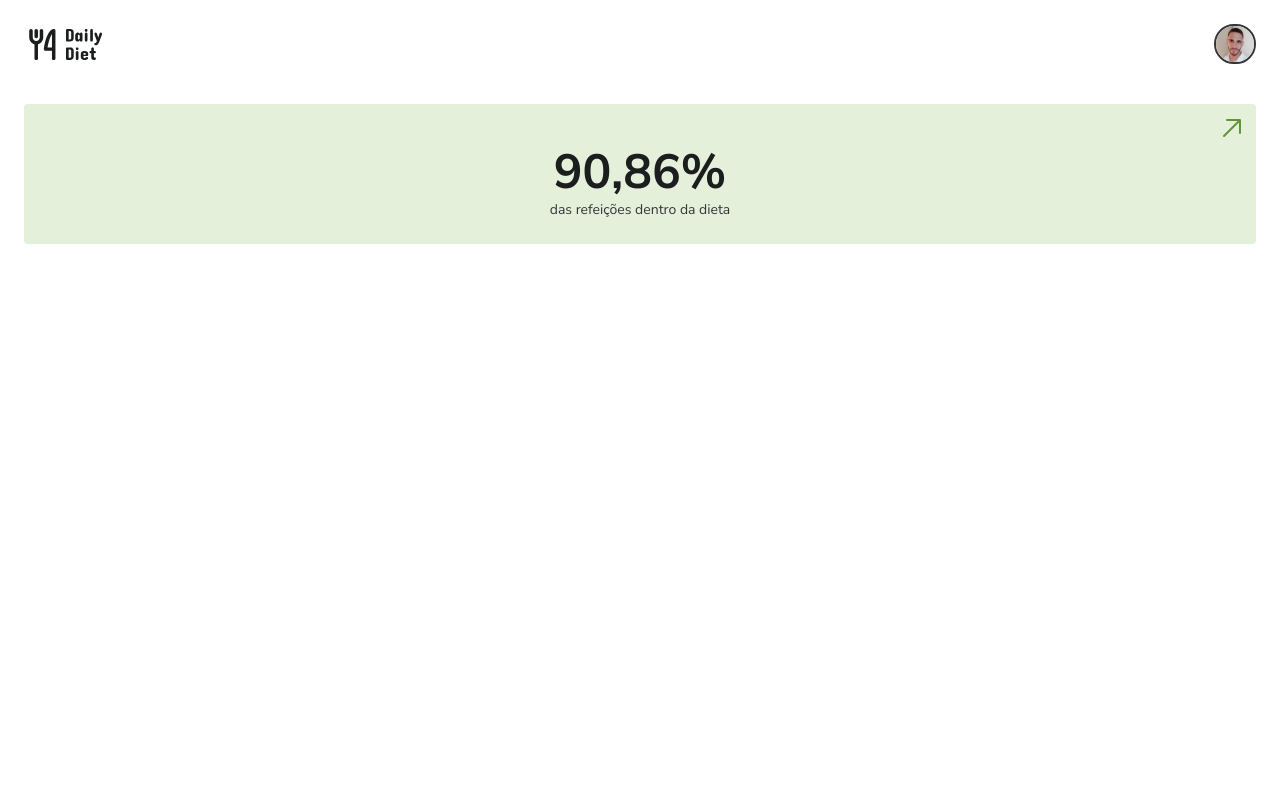
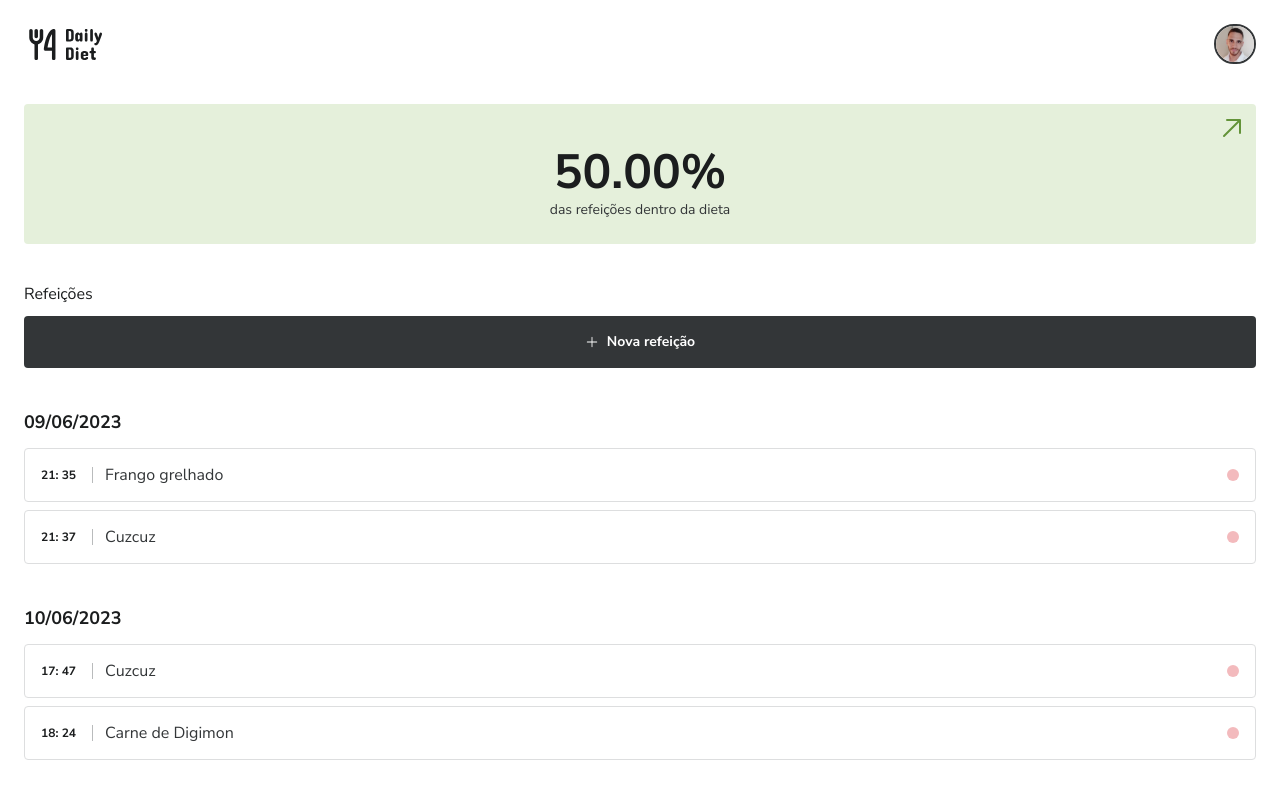
Before and after one commit to EduardoNGomes/Daily_Diet_Front-end, a React (Vite) app: page / in a window 1280 px wide. Built offline with nearby package versions, Linux system fonts and the light colour scheme.

Commit message:
feature: Create Page Home

```diff
--- /dev/null
+++ b/src/components/AllMeals.tsx
@@ -0,0 +1,43 @@
+interface DataResponseMealsProps {
+  data: string
+  items: {
+    id: string
+    user_id: string
+    name: string
+    description: string
+    isOnDiet: boolean | number
+    created_at: string
+    updated_at: string
+  }[]
+}
+
+interface AllMealsProps {
+  AllMeals: DataResponseMealsProps
+}
+
+export const AllMeals = ({ AllMeals }: AllMealsProps) => {
+  return (
+    <section className="flex flex-col gap-2">
+      <h4 className="text-gray-1 mb-1 text-lg font-bold">
+        {AllMeals.data.split('-').reverse().join('/')}
+      </h4>
+      {AllMeals.items.map((meal) => (
+        <div
+          key={meal.id}
+          className="flex items-center p-4 rounded w-full gap-3  border-gray-5 border"
+        >
+          <div className="border-r border-gray-4 pr-4 text-xs text-gray-1 font-bold">
+            {meal.updated_at.split(' ')[1].split(':')[0]}:{' '}
+            {meal.updated_at.split(' ')[1].split(':')[1]}
+          </div>
+          <p className="flex-1 text-base leading-5 text-gray-2 font-normal">
+            {meal.name}
+          </p>
+          <div className=" rounded-full h-3 w-3 bg-red-mid">
+            <span className="h-3 w-3 bg-red-mid"></span>
+          </div>
+        </div>
+      ))}
+    </section>
+  )
+}
--- /dev/null
+++ b/src/components/ButtonNewMeal.tsx
@@ -0,0 +1,14 @@
+import { Plus } from '@phosphor-icons/react'
+
+export const ButtonNewMeal = () => {
+  return (
+    <div className="flex flex-col gap-3 items-center">
+      <h3 className="self-start text-base leading-5 text-gray-1">Refeições</h3>
+
+      <button className="flex items-center gap-2 bg-gray-2 text-white py-4 px-6 w-full justify-center rounded hover:bg-gray-1 text-sm font-bold">
+        <Plus />
+        <p>Nova refeição</p>
+      </button>
+    </div>
+  )
+}
--- a/src/components/Profile.tsx
+++ b/src/components/Profile.tsx
@@ -1,11 +1,14 @@
 import logo from '../assets/Logo.svg'
-import perfil from '../assets/perfil.jpg'
-export const Profile = () => {
+
+interface ProfileProps {
+  avatarUrl: string
+}
+export const Profile = ({ avatarUrl }: ProfileProps) => {
   return (
     <div className="flex items-center justify-between">
       <img src={logo} alt="" />
       <img
-        src={perfil}
+        src={avatarUrl}
         alt=""
         className="w-fit object-cover h-10 rounded-full border-2 border-gray-2"
       />
--- a/src/components/Statistic.tsx
+++ b/src/components/Statistic.tsx
@@ -1,13 +1,17 @@
 import { ArrowUpRight } from '@phosphor-icons/react'
 
-export const Statistic = () => {
+interface StatisticProps {
+  percentage: string
+}
+
+export const Statistic = ({ percentage }: StatisticProps) => {
   return (
     <div className="flex flex-col w-full gap-2 items-center pt-2 px-2 pb-6   rounded bg-green-light">
       <span className="self-end">
         <ArrowUpRight size={32} className="text-green-dark" />
       </span>
       <h2 className="text-gray-1 font-bold leading-10 text-5xl">
-        <span>90,86</span>%
+        <span>{percentage}</span>%
       </h2>
       <p className="text-gray-2 text-sm">das refeições dentro da dieta</p>
     </div>
--- a/src/pages/Home.tsx
+++ b/src/pages/Home.tsx
@@ -1,11 +1,83 @@
 import { Profile } from '../components/Profile'
 import { Statistic } from '../components/Statistic'
+// Simulate image User
+import perfil from '../assets/perfil.jpg'
+import { ButtonNewMeal } from '../components/ButtonNewMeal'
+import { AllMeals } from '../components/AllMeals'
+
+// simulate statisticUser
+const statistic = {
+  allMeals: 4,
+  mealsOnDiet: 2,
+  mealsOffDiet: 2,
+  dietSequence: 1,
+  percentageOnDiet: '50.00',
+  percentageOffDiet: '50.00',
+}
+const response = [
+  {
+    data: '2023-06-09',
+    items: [
+      {
+        id: '870170af-7572-402c-8837-9d7aaf3bee49',
+        user_id: '17e815c6-79d2-4c6c-b8ae-e6357a2874d2',
+        name: 'Frango grelhado',
+        description: '200g de peito de frango grelhado',
+        isOnDiet: 1,
+        created_at: '2023-06-09 21:35:13',
+        updated_at: '2023-06-09 21:35:13',
+      },
+      {
+        id: '4dad6166-3f8c-4341-b117-82f706da55b4',
+        user_id: '17e815c6-79d2-4c6c-b8ae-e6357a2874d2',
+        name: 'Cuzcuz',
+        description: 'Coco coberto de leite e leite condensado',
+        isOnDiet: 0,
+        created_at: '2023-06-09 21:37:30',
+        updated_at: '2023-06-09 21:37:30',
+      },
+    ],
+  },
+  {
+    data: '2023-06-10',
+    items: [
+      {
+        id: 'abb68100-93b6-4fa3-850f-f4114cd9e9be',
+        user_id: '17e815c6-79d2-4c6c-b8ae-e6357a2874d2',
+        name: 'Cuzcuz',
+        description: 'Coco coberto de leite e leite condensado',
+        isOnDiet: 0,
+        created_at: '2023-06-10 17:47:34',
+        updated_at: '2023-06-10 17:47:34',
+      },
+      {
+        id: 'afa290d5-98d8-48b6-90b3-20e42a0a6365',
+        user_id: '17e815c6-79d2-4c6c-b8ae-e6357a2874d2',
+        name: 'Carne de Digimon',
+        description: 'Agomom e Patagom desfiado',
+        isOnDiet: 1,
+        created_at: '2023-06-10 18:24:54',
+        updated_at: '2023-06-10 18:24:54',
+      },
+    ],
+  },
+]
 
 export const Home = () => {
   return (
     <main className="flex flex-col gap-10">
-      <Profile />
-      <Statistic />
+      <Profile avatarUrl={perfil} />
+      <Statistic
+        percentage={
+          Number(statistic.percentageOnDiet) >= 50
+            ? statistic.percentageOnDiet
+            : statistic.percentageOffDiet
+        }
+      />
+      <ButtonNewMeal />
+      {response.map((element) => (
+        <AllMeals key={element.data} AllMeals={element} />
+      ))}
     </main>
   )
 }
--- a/src/styles/global.css
+++ b/src/styles/global.css
@@ -4,6 +4,8 @@
 
 * {
   font-family: 'Nunito Sans', sans-serif;
+
+  transition: all 1s ease-in-out;
 }
 
 body {
--- a/tailwind.config.js
+++ b/tailwind.config.js
@@ -17,7 +17,8 @@ export default {
       'gray-4': '#B9BBBC',
       'gray-5': '#DDDEDF',
       'gray-6': '#DDDEDF',
-      'gray-7': '#FAFAFA'
+      'gray-7': '#FAFAFA',
+      white: '#fff'
     },
     extend: {}
   },
```
